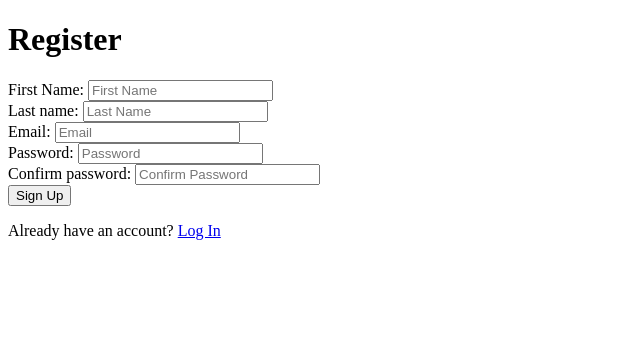
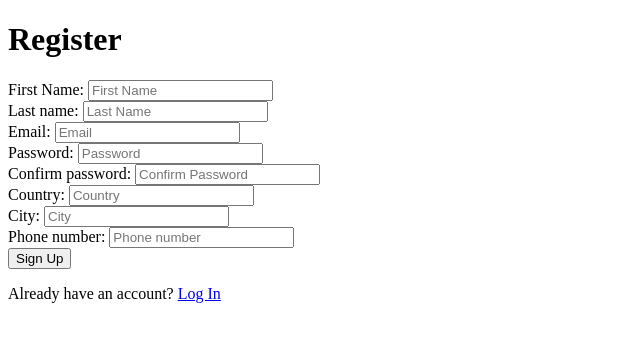
Before and after one commit to josephine18628/shoppn, a PHP site: page /views/register.php in a window 1280 px wide. Shown: the top 342 px of the page, without its empty margins (0-640 px from the left). Run offline with PHP 8.4, Linux system fonts and the light colour scheme.

Commit message:
make these changes

```diff
--- a/core/db_class.php
+++ b/core/db_class.php
@@ -2,7 +2,7 @@
 class Database {
     protected $conn;
     public function __construct() {
-        require_once 'db_cred.php';
+        require __DIR__ . "/../core/db_cred.php";
         $this->conn = new mysqli(DB_HOST, DB_USER, DB_PASS, DB_NAME);
         if ($this->conn->connect_error) {
             error_log($this->conn->connect_error);
--- a/database/shoppn.sql
+++ b/database/shoppn.sql
@@ -29,7 +29,6 @@ SET NAMES utf8mb4;
 CREATE DATABASE IF NOT EXISTS `shoppn`
   DEFAULT CHARACTER SET utf8mb4 COLLATE utf8mb4_unicode_ci;
 USE `shoppn`;
-
 -- ── brands ──────────────────────────────────────────────────
 DROP TABLE IF EXISTS `payment`;
 DROP TABLE IF EXISTS `orderdetails`;
--- a/views/register.php
+++ b/views/register.php
@@ -1,7 +1,12 @@
 <?php
+
+error_reporting(E_ALL);
+ini_set("display_errors", 1);
+
+$errorMessage = "";
 $errorMessage = "";
 if ($_SERVER["REQUEST_METHOD"] === "POST") {
-    require_once __DIR__ . "/../core/db_class.php";
+    require __DIR__ . "/../core/db_class.php";
     $db = new Database();
     $conn = $db -> getConnection();
 
@@ -10,6 +15,9 @@ if ($_SERVER["REQUEST_METHOD"] === "POST") {
     $email = trim($_POST["email"]);
     $password = ($_POST["password"]);
     $confirmPassword = $_POST["confirm-password"];
+    $country = trim($_POST["country"]);
+    $city = trim($_POST["city"]);
+    $contact = trim($_POST["contact"]);
 
 
     $customer_name = $firstname . " " . $lastname;
@@ -28,8 +36,8 @@ if ($_SERVER["REQUEST_METHOD"] === "POST") {
         }
         else {
             $hashedpassword = password_hash($password, PASSWORD_DEFAULT);
-            $insertStmt = $conn -> prepare("INSERT INTO customer(customer_name, customer_email, customer_pass) VALUES (?, ?, ?)");
-            $insertStmt -> bind_param("sss", $customer_name, $email, $hashedpassword);
+            $insertStmt = $conn -> prepare("INSERT INTO customer(customer_name, customer_email, customer_pass, customer_country, customer_city, customer_contact) VALUES (?, ?, ?, ?, ?, ?)");
+            $insertStmt -> bind_param("ssssss", $customer_name, $email, $hashedpassword, $country, $city, $contact);
 
             if ($insertStmt -> execute()) {
                 header("Location: login.php?registered=1");
@@ -85,7 +93,7 @@ if ($_SERVER["REQUEST_METHOD"] === "POST") {
             <div>
                 <label for ="password-input">Password:
                 </label>
-                <input type="password" name="password" id ="password-input" placeholder="Password" />
+                <input type="password"  required name="password" id ="password-input" placeholder="Password" />
             </div>
 
             <!-- Confirm password - user re-enters password to make sure they typed it correctly -->
@@ -93,6 +101,21 @@ if ($_SERVER["REQUEST_METHOD"] === "POST") {
                 <label for ="confirm-password-input">Confirm password:
                 </label>
                 <input type="password" required name="confirm-password" id ="confirm-password-input" placeholder="Confirm Password" />
+            </div>
+
+            <div>
+                <label for="country-input">Country:</label>
+                <input type="text" required name="country" id="country-input" placeholder="Country" />
+            </div>
+
+            <div>
+                <label for="city-input">City:</label>
+                <input type="text" required name="city" id="city-input" placeholder="City" />
+            </div>
+
+            <div>
+                <label for="contact-input">Phone number:</label>
+                <input type="text" required name="contact" id="contact-input" placeholder="Phone number" />
             </div>
 
             <!-- Submit button - validates and submits the form -->
```
Also changed, not shown: views/login.php (+15 -10 lines).
